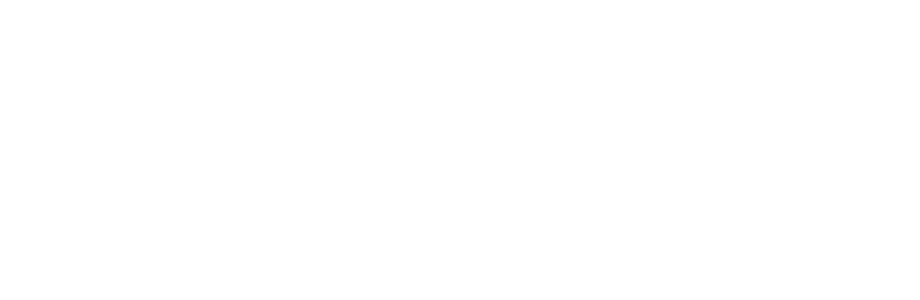
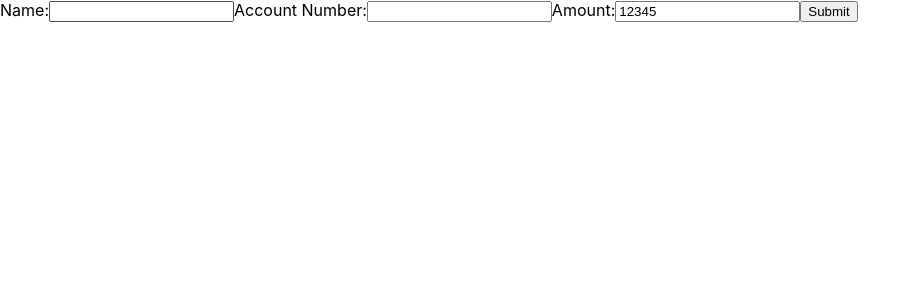
Before and after one commit to kaiwen98/dbs_seed_2022_18, a React (Create React App) app in the folder react_js_project/: page /newTrans in a window 1280 px wide. Before the commit this address had no page. Shown: the top 300 px of the page, without its empty margins (0-920 px from the left). Built offline with nearby package versions, Linux system fonts and the light colour scheme.

Commit message:
Samuel - New Transactions Skeleton

```diff
--- a/react_js_project/src/App.js
+++ b/react_js_project/src/App.js
@@ -1,12 +1,16 @@
-import { BrowserRouter as Router, Route, Routes } from 'react-router-dom';
-import Homepage from './Pages/Homepage';
-
+import { BrowserRouter as Router, Route, Routes } from "react-router-dom";
+import Homepage from "./Pages/Homepage";
+import NewTransactions from "./Pages/NewTransactions";
 
 function App() {
   return (
     <>
       <Routes>
-        <Route path='/home' element={<Homepage></Homepage>}></Route>
+        <Route path="/home" element={<Homepage></Homepage>}></Route>
+        <Route
+          path="/newTrans"
+          element={<NewTransactions></NewTransactions>}
+        ></Route>
       </Routes>
     </>
   );
--- /dev/null
+++ b/react_js_project/src/Pages/NewTransactions.js
@@ -0,0 +1,43 @@
+import React, {useState} from "react";
+import "../Stylesheets/NewTransactions.css";
+
+const NewTransactions = (props) => {
+
+    const [name, setName] = useState("")
+    const [accountNumber, setAccountNumber] = useState("")
+    const [amount, setAmount] = useState(12345)
+
+    const nameHandler = (event) => {
+        setName(event.target.value)
+    }
+
+    const accountNumberHandler = (event) => {
+        setAccountNumber(event.target.value)
+    }
+
+    const amountHandler = (event) => {
+        setAmount(event.target.value)
+    }
+
+    return (
+        <div className="NewTransactions-Container">
+            <form className=".NewTransactions-Form">
+                <label>
+                    Name:
+                    <input type="text" name="name" value={name} onChange={(e) => nameHandler(e)}/>
+                </label>
+                <label>
+                    Account Number:
+                    <input type="text" name="accountNumber" value={accountNumber} onChange={(e) => accountNumberHandler(e)}/>
+                </label>
+                <label>
+                    Amount:
+                    <input type="text" name="amount" value={amount} onChange={(e) => amountHandler(e)}/>
+                </label>
+                <input type="submit" value="Submit" />
+            </form>
+        </div>
+    );
+};
+
+export default NewTransactions;
--- /dev/null
+++ b/react_js_project/src/Stylesheets/NewTransactions.css
@@ -0,0 +1,31 @@
+.NewTransactions-Container {
+  /* display: flex;
+  justify-content: center; */
+
+  position: absolute;
+  top: 0;
+  left: 0;
+  right: 0;
+  height: 100%;
+  overflow: hidden;
+  /* background-image: url('../../public/Img/dbs_wallpaper_2.jpeg'); */
+  background-repeat: no-repeat;
+  background-size: cover;
+}
+
+.NewTransactions-Form {
+  display: flex;
+  justify-content: center;
+}
+
+.app {
+  position: absolute;
+  top: 0;
+  left: 0;
+  right: 0;
+  height: 100%;
+  overflow: hidden;
+  background-image: url('../../public/Img/dbs_wallpaper_2.jpeg');
+  background-repeat: no-repeat;
+  background-size: cover;
+}
```
